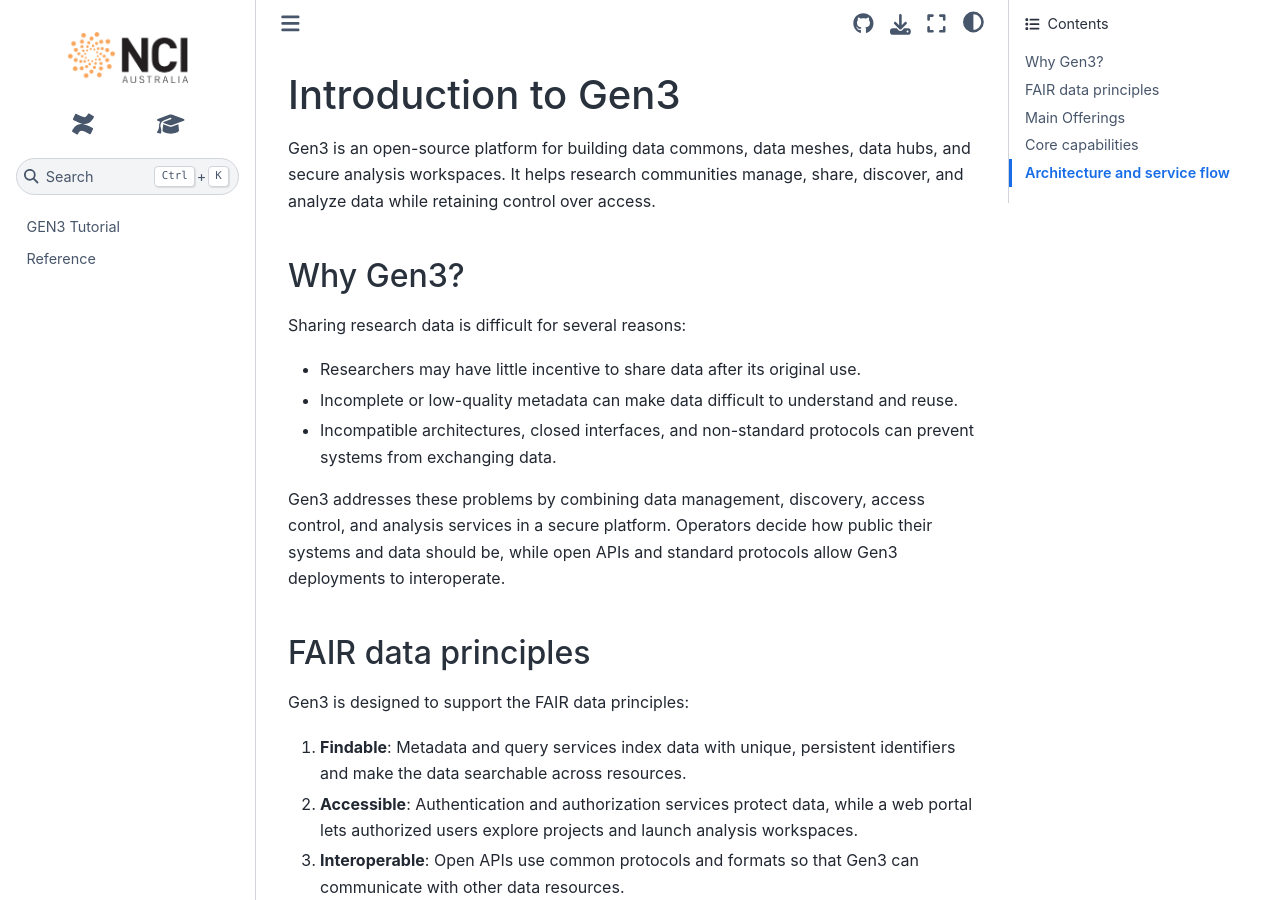
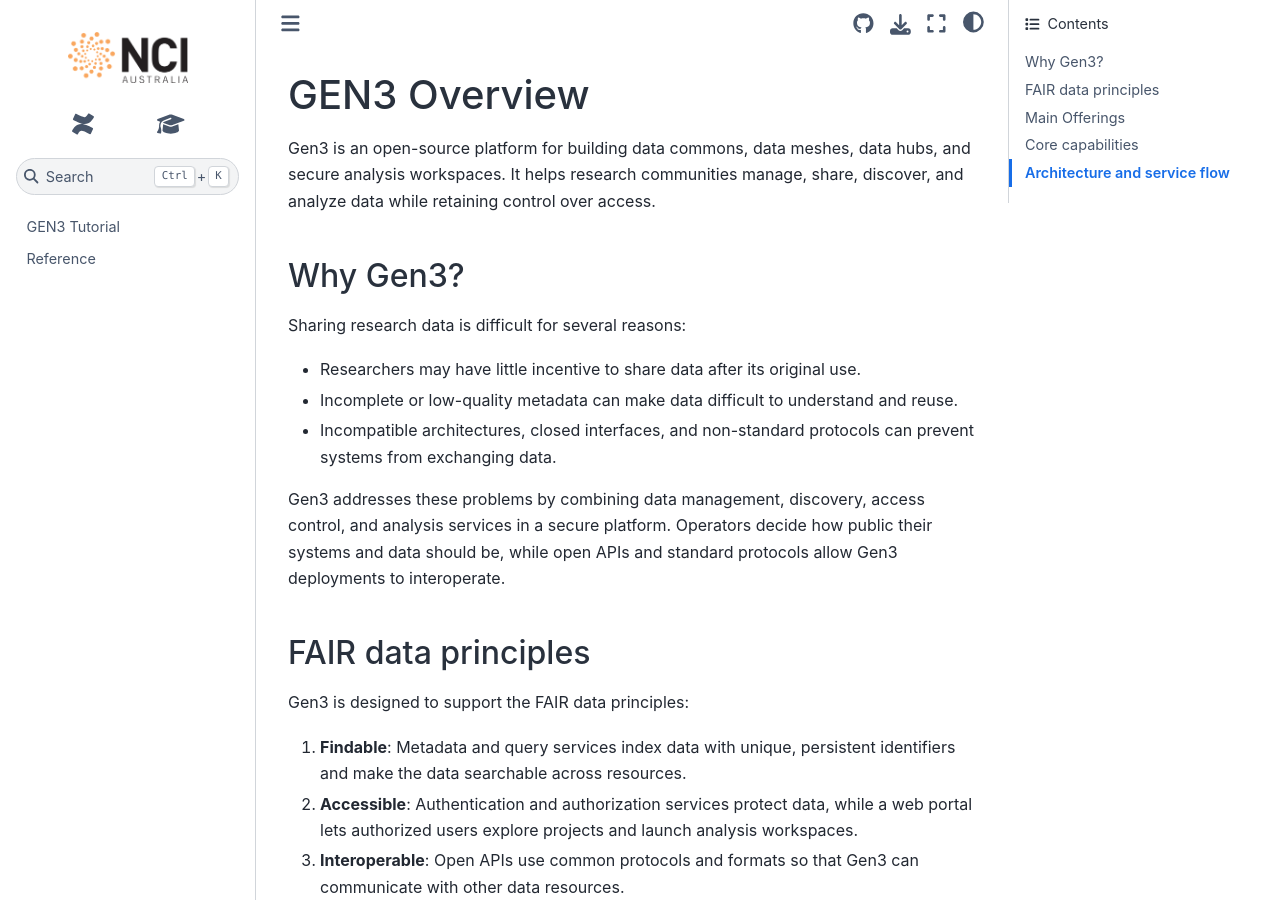
Before and after one commit to NCI900-Training-Organisation/Gen3-tutorial, a Sphinx documentation site: the page built from docs/source/03-gen3-components/00-gen3-overview.rst, in a window 1280 px wide and 900 px high. Built offline with Sphinx 7.4.7 and the Sphinx Book theme 1.1.4, drawn with Linux system fonts in a browser that asks for light colours; pages that are not in the unit, such as notebooks, are missing from menus.

Commit message:
docs: correct heading

```diff
--- a/docs/source/03-gen3-components/00-gen3-overview.rst
+++ b/docs/source/03-gen3-components/00-gen3-overview.rst
@@ -1,4 +1,4 @@
-Introduction to Gen3
+GEN3 Overview
 ====================
 
 Gen3 is an open-source platform for building data commons, data meshes, data
```
